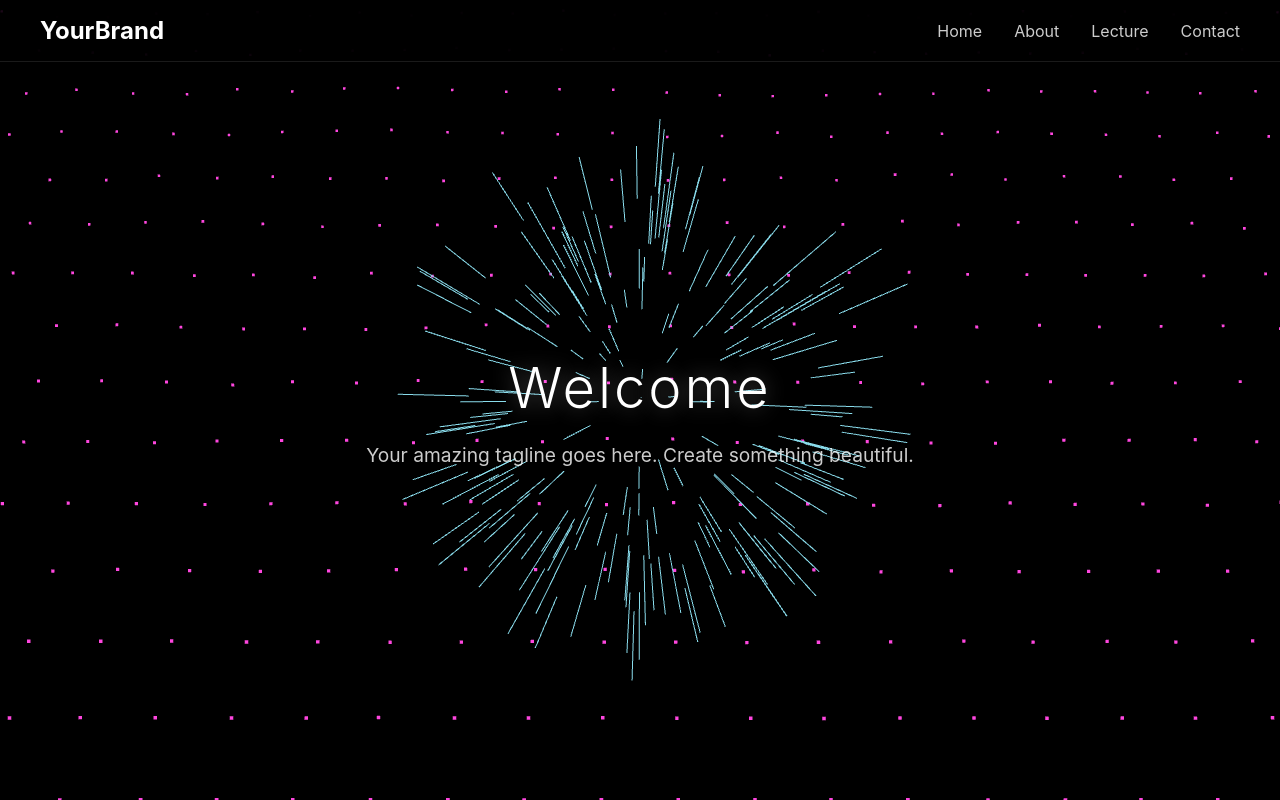
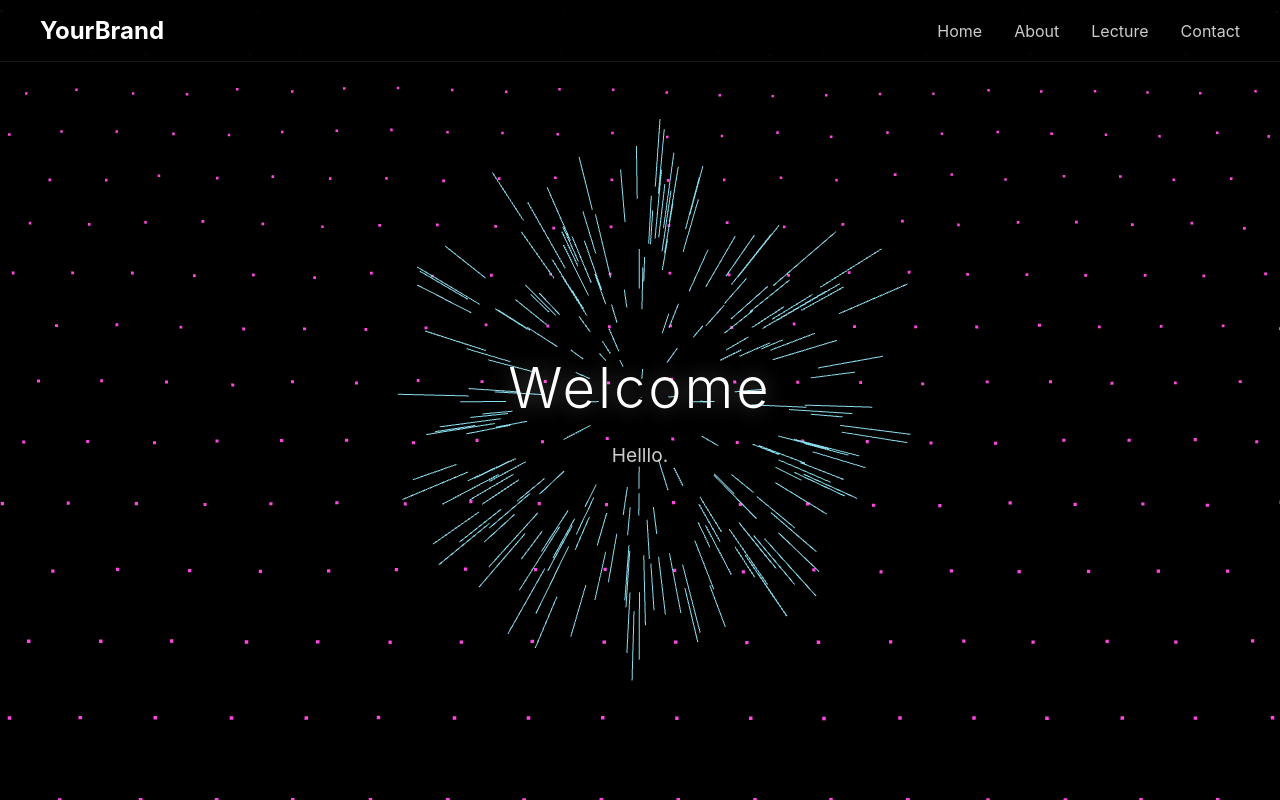
Before and after one commit to ArandomWalker/ArandomWalker.github.io, a plain HTML site: page index.html in a window 1280 px wide. Drawn offline with nearby package versions, Linux system fonts and the light colour scheme; animation ran at ten frames a second.

Commit message:
Vicky changed index

```diff
--- a/index.html
+++ b/index.html
@@ -228,7 +228,7 @@
     <div class="content" id="home">
       <section>
         <h1>Welcome</h1>
-        <p>Your amazing tagline goes here. Create something beautiful.</p>
+        <p>Helllo.</p>
       </section>
     </div>
 
```
